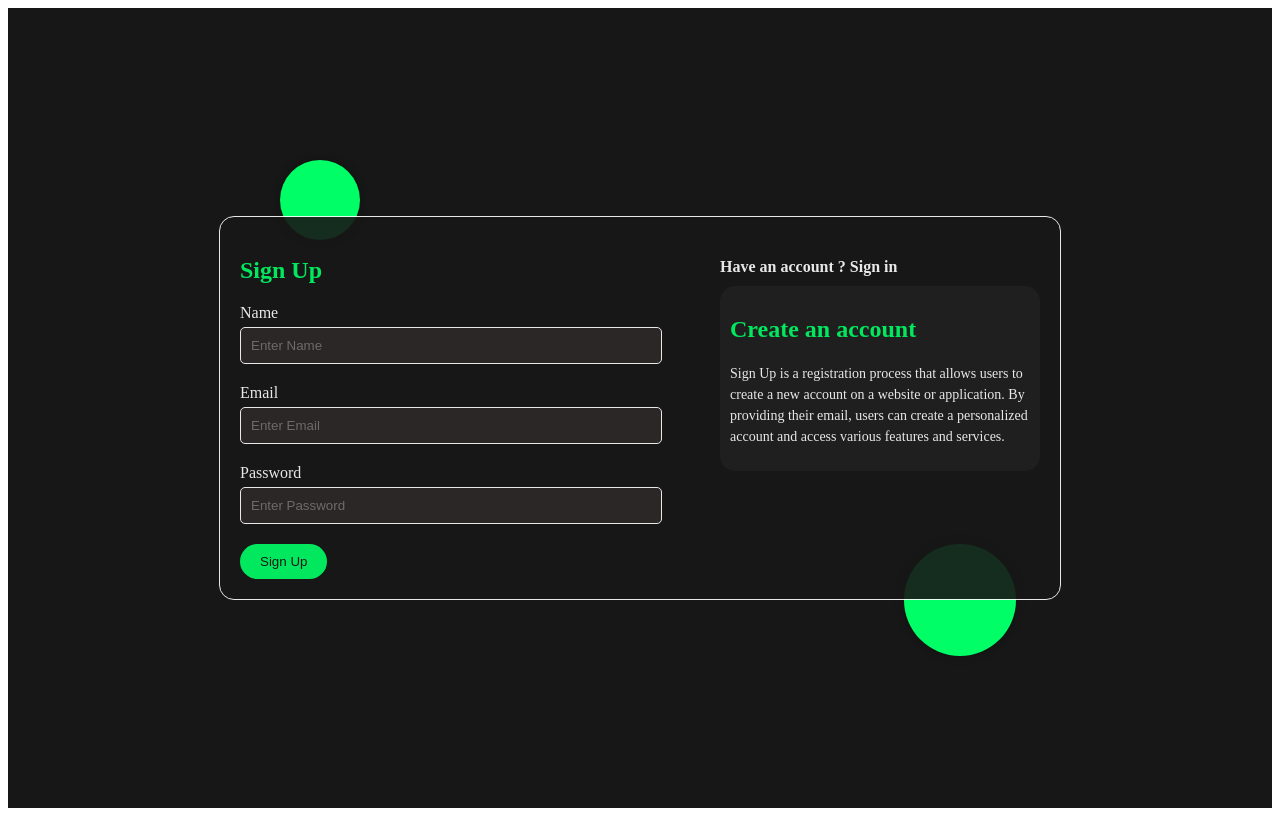
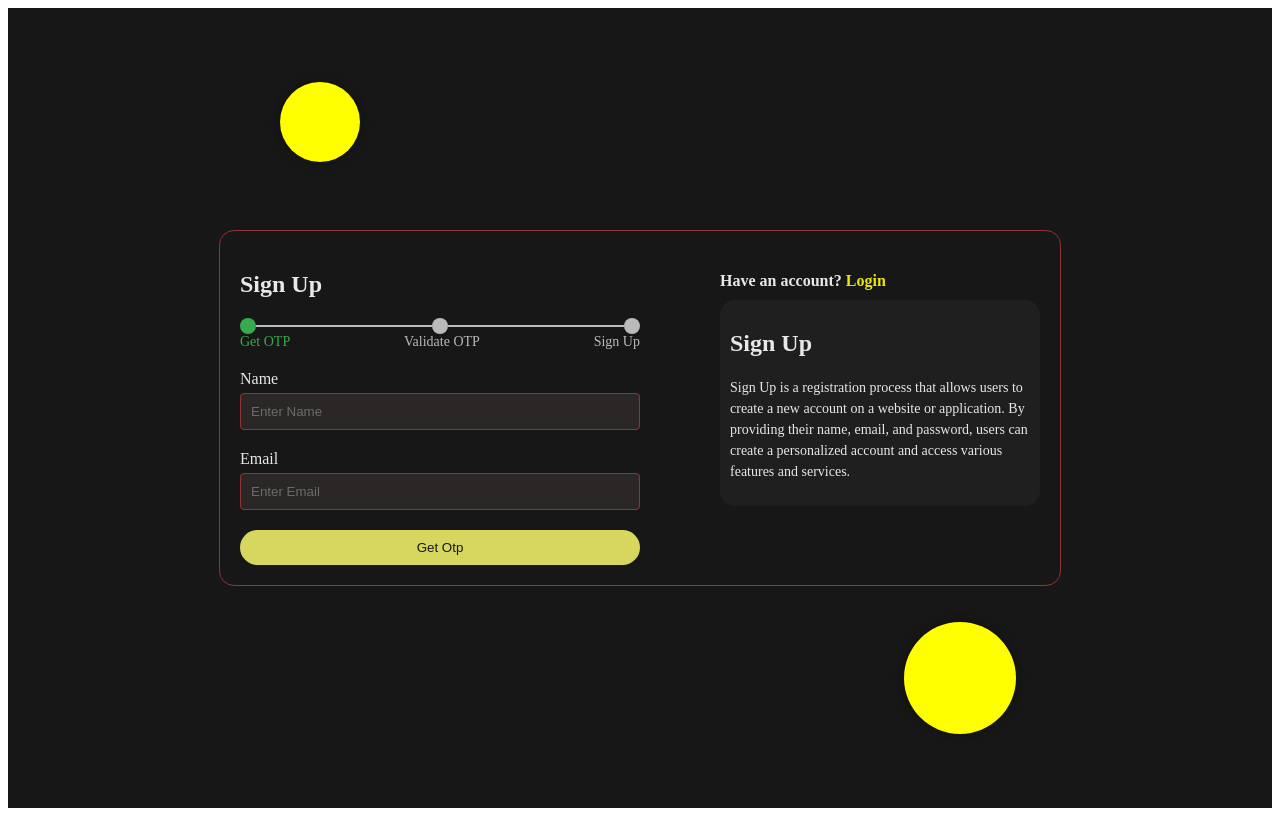
Before and after one commit to prersingh/fullstack-authentication-app, a React (Create React App) app in the folder frontend/: page / in a window 1280 px wide. Built offline with nearby package versions, Linux system fonts and the light colour scheme.

Commit message:
adding animation and step by step completion

```diff
--- a/frontend/src/Login.jsx
+++ b/frontend/src/Login.jsx
@@ -1,55 +1,77 @@
 import React, { useState } from 'react';
 import { Link, useNavigate } from 'react-router-dom';
-import validation from './components/LoginValidation';
-
+import validation from './components/LoginValidation'
 
 const Login = () => {
   const navigate = useNavigate();
+  const [step, setStep] = useState(1);
   const [values, setValues] = useState({
     email: '',
-    password: ''
   });
   const [errors, setErrors] = useState({});
+  const [otp, setOTP] = useState('');
+  const [userOTP, setUserOTP] = useState('');
 
   const handleInput = (event) => {
     setValues((prev) => ({ ...prev, [event.target.name]: event.target.value }));
   };
 
-  const handleSubmit = (event) => {
-    event.preventDefault();
+  const handleNext = () => {
     setErrors(validation(values));
+    if (errors.email === '') {
+      const otp_val = Math.floor(Math.random() * 10000);
+      setOTP(otp_val);
+      setStep(2);
+    }
+  };
+
+  const handleLogin = () => {
 
   };
 
   return (
     <div className="login-page">
-      <div className='top-circle'></div>
+      <div className="top-circle"></div>
       <div className="login-container">
         <div className="login-form">
           <h2>Login</h2>
-          <form action="#" onSubmit={handleSubmit}>
+          {step === 1 && (
+            <form action="#">
               <div className="form-group">
                 <label htmlFor="email">Email</label>
                 <input type="email" placeholder="Enter Email" name="email" onChange={handleInput} />
                 {errors.email && <span>{errors.email}</span>}
               </div>
+              <button type="button" onClick={handleNext}>
+                Get Otp
+              </button>
+            </form>
+          )}
+
+          {step === 2 && (
+            <form action="#" onSubmit={handleLogin}>
               <div className="form-group">
-              <label htmlFor="password">Password</label>
-              <input type="password" placeholder="Enter Password" name="password" onChange={handleInput} />
-              {errors.password && <span>{errors.password}</span>}
+                <label htmlFor="otp">Enter OTP</label>
+                <input type="text" placeholder="Enter OTP" name="otp" onChange={(e) => setUserOTP(e.target.value)} />
               </div>
-            <button type="submit">Log In</button>
+              <button type="submit">Validate</button>
             </form>
+          )}
         </div>
         <div className="login-info">
-          <h4>Don't have an account ? <Link to="/">Sign Up</Link></h4>
-          <div className='logoin'>
+          <h4>
+            Don't have an account? <Link to="/">Sign Up</Link>
+          </h4>
+          <div className="logoin">
             <h2>Login</h2>
-          <p>Login is a secure authentication process that allows users to access their personal accounts on a website or application. By entering their registered email and password, users can verify their identity and gain access to their personalized features, data, and settings.</p>
+            <p>
+              Login is a secure authentication process that allows users to access their personal accounts on a website or
+              application.
+            </p>
           </div>
         </div>
       </div>
-      <div className='bottom-circle'></div>
+      <div className="bottom-circle"></div>
     </div>
   );
 };
--- a/frontend/src/Signup.jsx
+++ b/frontend/src/Signup.jsx
@@ -1,37 +1,65 @@
 import React, { useState } from 'react';
 import { Link, useNavigate } from 'react-router-dom';
 import validation from './components/SignupValidation';
-import axios from 'axios';
 
 const Signup = () => {
   const navigate = useNavigate();
 
+  const [step, setStep] = useState(1);
   const [values, setValues] = useState({
     name: '',
     email: '',
-    password: ''
   });
-
   const [errors, setErrors] = useState({});
+  const [otp, setOTP] = useState('');
+  const [userOTP, setUserOTP] = useState('');
 
   const handleInput = (event) => {
     setValues((prev) => ({ ...prev, [event.target.name]: event.target.value }));
   };
 
-  const handleSubmit = (event) => {
-    event.preventDefault();
+  const handleNext = () => {
     setErrors(validation(values));
+    if (errors.name === '' && errors.email === '') {
+      const otp_val = Math.floor(Math.random() * 10000);
+      setOTP(otp_val);
+      setStep(2);
+    }
+  };
+
+  const handleSignup = () => {
 
   };
 
   return (
     <div className="login-page">
-            <div className='topp-circle'></div>
+      <div className="topp-circle"></div>
 
       <div className="login-container">
         <div className="login-form">
           <h2>Sign Up</h2>
-          <form action="#" onSubmit={handleSubmit}>
+          <div className="step-completion">
+  <div className={`step-dot ${step >= 1 ? 'completed' : ''}`} />
+  <div className={`step-line ${step >= 2 ? 'completed' : ''}`} />
+  <div className={`step-dot ${step >= 2 ? 'completed' : ''}`} />
+  <div className={`step-line ${step >= 3 ? 'completed' : ''}`} />
+  <div className={`step-dot ${step >= 3 ? 'completed' : ''}`} />
+</div>
+<div className="step-text">
+  <span className={`${step >= 1 ? 'completed' : ''}`}>
+    Get OTP
+  </span>
+  <span className={`${step >= 2 ? 'completed' : ''}`}>
+    Validate OTP
+  </span>
+  <span className={`${step >= 3 ? 'completed' : ''}`}>
+    Sign Up
+  </span>
+</div>
+
+
+          {step === 1 && (
+            <form action="#">
               <div className="form-group">
                 <label htmlFor="Name">Name</label>
                 <input type="name" placeholder="Enter Name" name="name" onChange={handleInput} />
@@ -42,24 +70,39 @@ const Signup = () => {
                 <input type="email" placeholder="Enter Email" name="email" onChange={handleInput} />
                 {errors.email && <span>{errors.email}</span>}
               </div>
+              <button type="button" onClick={handleNext}>
+                Get Otp
+              </button>
+            </form>
+          )}
+
+          {step === 2 && (
+            <form action="#" onSubmit={handleSignup}>
               <div className="form-group">
-              <label htmlFor="password">Password</label>
-              <input type="password" placeholder="Enter Password" name="password" onChange={handleInput} />
-              {errors.password && <span>{errors.password}</span>}
+                <label htmlFor="otp">Enter OTP</label>
+                <input type="text" placeholder="Enter OTP" name="otp" onChange={(e) => setUserOTP(e.target.value)} />
               </div>
-            <button type="submit">Sign Up</button>
+              <button type="submit">Validate</button>
             </form>
+          )}
         </div>
+
         <div className="login-info">
-          <h4>Have an account ? <Link to="/login">Sign in</Link></h4>
-          <div className='logoin'>
-          <h2>Create an account</h2>
-          <p>Sign Up is a registration process that allows users to create a new account on a website or application. By providing their email, users can create a personalized account and access various features and services.</p>
+          <h4>
+            Have an account? <Link to="/login">Login</Link>
+          </h4>
+          <div className="logoin">
+            <h2>Sign Up</h2>
+            <p>
+              Sign Up is a registration process that allows users to create a new account on a website or application. By
+              providing their name, email, and password, users can create a personalized account and access various features
+              and services.
+            </p>
           </div>
         </div>
       </div>
-      <div className='bottomm-circle'></div>
 
+      <div className="bottomm-circle"></div>
     </div>
   );
 };
--- a/frontend/src/index.css
+++ b/frontend/src/index.css
@@ -7,13 +7,13 @@
   }
 
   .login-container {
-    border: 1px solid white;
+    border: 1px solid rgb(161, 56, 56);
     display: flex;
     justify-content: space-between;
     width: 800px;
     padding: 20px;
     border-radius: 15px;
-    position: relative;
+    position: relative; /* Added position relative */
     z-index: 2;
     background-color: #171717;
     opacity: 0.9;
@@ -23,27 +23,27 @@
   .top-circle {
     height: 5rem;
     width: 5rem;
-    background-color: #00FF66;
+    background-color: yellow;
     position: absolute;
     border-radius: 50%;
-    top: 12rem;
+    top: 7.1rem; /* Adjust the value to control the overlapping position */
     left: 25%;
     transform: translateX(-50%);
-    z-index: 1;
-    box-shadow: 0 0 10px rgba(0, 0, 0, 0.3);
+    z-index: 1; /* Make sure the circle appears above the border */
+    box-shadow: 0 0 10px rgba(0, 0, 0, 0.3); /* Added box shadow for the shadow effect */
   }
 
   .bottom-circle {
     height: 7rem;
     width: 7rem;
-    background-color:#00FF66;
+    background-color: yellow;
     position: absolute;
     border-radius: 50%;
-    bottom: 9rem;
+    bottom: 7.1rem; /* Adjust the value to control the overlapping position */
     left: 75%;
     transform: translateX(-50%);
-    z-index: 1;
-    box-shadow: 0 0 10px rgba(0, 0, 0, 0.3);
+    z-index: 1; /* Make sure the circle appears above the border */
+    box-shadow: 0 0 10px rgba(0, 0, 0, 0.3); /* Added box shadow for the shadow effect */
   }
 
     .login-form {
@@ -64,20 +64,23 @@
       width: 100%;
       padding: 10px;
       border-radius: 4px;
-      border: 1px solid white;
+      border: 1px solid rgb(161, 56, 56);
       background-color: rgb(46, 41, 41);
       color: white;
-  border-radius: 5px;
+      box-sizing: border-box; /* Add this line */
     }
 
     button {
-      background-color: #00FF66;
+      width: 100%;
+      background-color: rgb(236, 236, 104);
       color: #171717;
       border: none;
       padding: 10px 20px;
       border-radius: 25px;
       cursor: pointer;
+      box-sizing: border-box; /* Add this line */
     }
+
 
     .login-info {
       width: 40%;
@@ -95,7 +98,7 @@
     }
 
     h2 {
-      color: #00FF66;
+      color: #fff;
     }
 
     h4 {
@@ -107,62 +110,103 @@
       line-height: 1.5;
     }
     .login-info a {
-      color: white;
+      color: yellow;
     }
 
     .login-form span {
-      color: white;
+      color: red;
     }
     .login-info a {
-      color: white;
+      color: yellow;
       text-decoration: none;
     }
 
     .bottomm-circle {
       height: 7rem;
       width: 7rem;
-      background-color: #00FF66;
+      background-color: yellow;
       position: absolute;
       border-radius: 50%;
-      bottom: 9rem;
+      bottom: 4.1rem; /* Adjust the value to control the overlapping position */
       left: 75%;
       transform: translateX(-50%);
-      z-index: 1;
-      box-shadow: 0 0 10px rgba(0, 0, 0, 0.3);
+      z-index: 1; /* Make sure the circle appears above the border */
+      box-shadow: 0 0 10px rgba(0, 0, 0, 0.3); /* Added box shadow for the shadow effect */
     }
 
     .topp-circle {
       height: 5rem;
       width: 5rem;
-      background-color: #00FF66;
+      background-color: yellow;
       position: absolute;
       border-radius: 50%;
-      top: 10rem;
+      top: 5.1rem; /* Adjust the value to control the overlapping position */
       left: 25%;
       transform: translateX(-50%);
-      z-index: 1;
-      box-shadow: 0 0 10px rgba(0, 0, 0, 0.3);
+      z-index: 1; /* Make sure the circle appears above the border */
+      box-shadow: 0 0 10px rgba(0, 0, 0, 0.3); /* Added box shadow for the shadow effect */
     }
 
-    .success-page {
+    .progress-indicator {
       display: flex;
       justify-content: center;
       align-items: center;
-        height: 100vh;
-        background-color: #171717;
+      margin-top: 20px;
     }
 
-      .success-box {
-        border: 1px solid white;
-        padding: 20px;
-        text-align: center;
-        width: 400px;
+    .progress-indicator span {
+      font-size: 24px;
+      margin: 0 5px;
+      color: #171717;
     }
 
-      .success-box h2 {
-        color: #00FF66;
+    .active-step {
+      color: yellow;
+    }
+    .inactive-step {
+      color: #171717;
     }
 
-      .success-box p {
-        color: #555;
+    .step-completion {
+      display: flex;
+      align-items: center;
+      justify-content: center;
     }
+
+    .step-dot {
+      width: 16px;
+      height: 16px;
+      border-radius: 50%;
+      background-color: #ccc;
+      transition: background-color 0.3s ease;
+    }
+
+    .step-line {
+      flex-grow: 1;
+      height: 2px;
+      background-color: #ccc;
+      transition: background-color 0.3s ease;
+    }
+
+    .step-text {
+      display: flex;
+      justify-content: space-between;
+      margin-bottom: 20px;
+      font-size: 14px;
+    }
+
+    .step-text span {
+      color: #ccc;
+    }
+
+    .step-text span.completed {
+      color: #3cba54;
+    }
+
+    .step-dot.completed {
+      background-color: #3cba54;
+    }
+
+    .step-line.completed {
+      background-color: #3cba54;
+    }
```
Also changed, not shown: frontend/src/components/LoginValidation.jsx (+0 -10 lines), frontend/src/components/SignupValidation.jsx (+1 -10 lines). Lines whose indentation alone changed are shown as unchanged.
